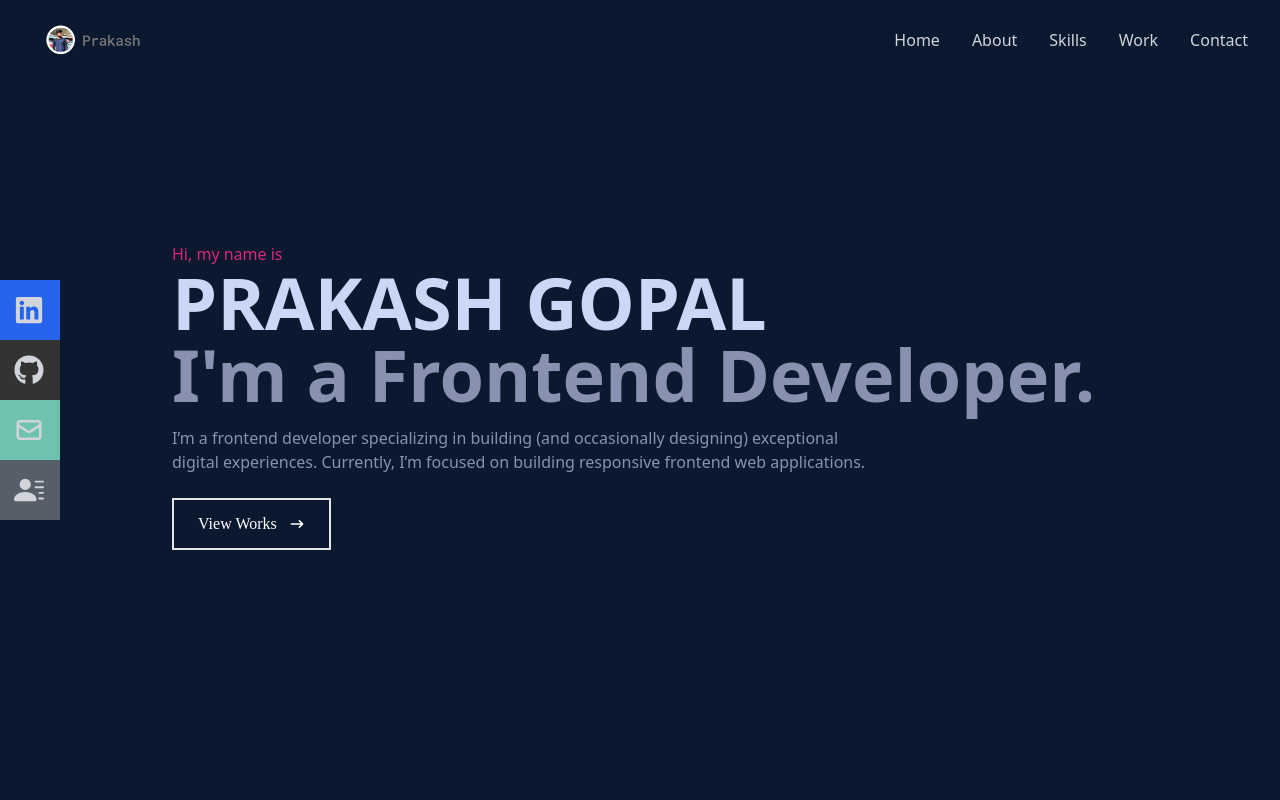
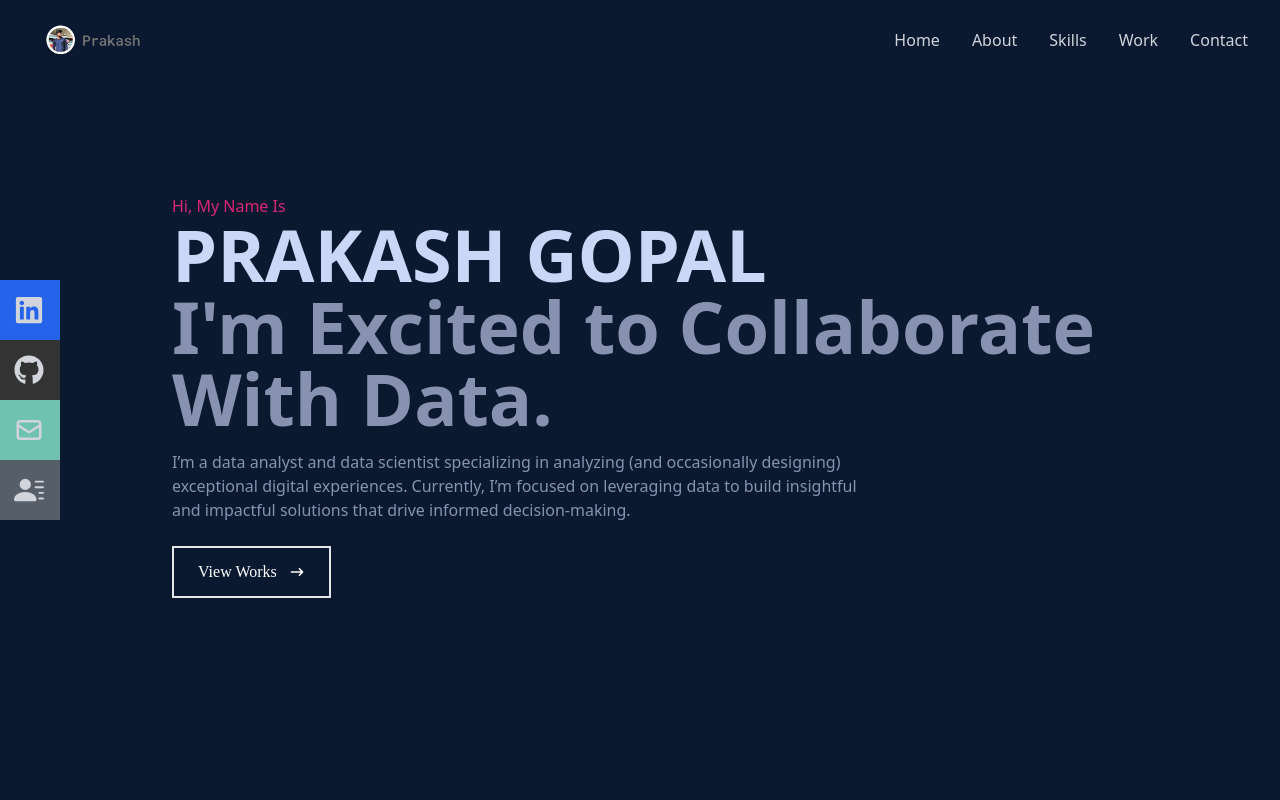
Before and after one commit to prakashpokie/Portfolio, a React (Create React App) app: page / in a window 1280 px wide. Shown: the top 800 px of the page. Built offline with nearby package versions, Linux system fonts and the light colour scheme.

Commit message:
Update home.jsx

```diff
--- a/src/components/home.jsx
+++ b/src/components/home.jsx
@@ -1,6 +1,7 @@
 import React from 'react'
 import {HiArrowNarrowRight} from 'react-icons/hi'
 import { Link} from 'react-scroll';
+// import Work from './Work';
 
 
 
@@ -9,27 +10,27 @@ function home() {
     <div name="home" className='w-full h-screen bg-[#0a192f]'>
        {/* Container */}
       <div className='max-w-[1000px] mx-auto px-8 flex flex-col justify-center h-full'>
-        <p className='text-pink-600'>Hi, my name is</p>
+        <p className='text-pink-600'>Hi, My Name Is</p>
         <h1 className='text-4xl sm:text-7xl font-bold text-[#ccd6f6]'>
           PRAKASH GOPAL
         </h1>
         <h2 className='text-4xl sm:text-7xl font-bold text-[#8892b0]'>
-          I'm a Frontend Developer.
+         I'm Excited to Collaborate With Data.
         </h2>
         <p className='text-[#8892b0] py-4 max-w-[700px]'>
-          I’m a frontend developer specializing in building (and occasionally
-          designing) exceptional digital experiences. Currently, I’m focused on
-          building responsive frontend web applications.
+          I’m a data analyst and data scientist specializing in analyzing (and occasionally designing)
+          exceptional digital experiences. Currently, I’m focused on leveraging data to build insightful
+          and impactful solutions that drive informed decision-making.
         </p>
         <div>
-          <button className='text-white group border-2 px-6 py-3 my-2 flex items-center hover:bg-pink-600 hover:border-pink-600'>
             <Link to="work" smooth={true} duration={500} >
-              View Works
-            </Link>
+
+          <button className='text-white group border-2 px-6 py-3 my-2 flex items-center hover:bg-pink-600 hover:border-pink-600'>   View Works
             <span className='group-hover:rotate-90 duration-300'>
               <HiArrowNarrowRight className='ml-3 ' />
             </span>
           </button>
+            </Link>
         </div>
       </div>
 
```
